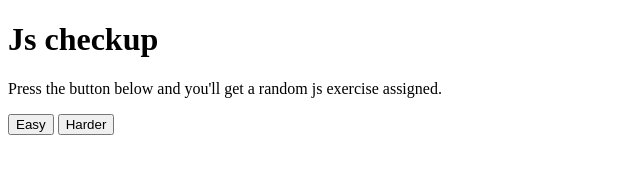
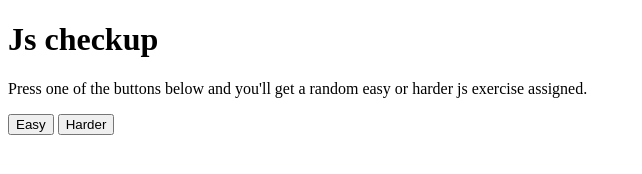
Before and after one commit to Timmeahj/js-checkup, a plain HTML site: page index.html in a window 1280 px wide. Shown: the whole page, without its empty margins (0-642 px from the left). Drawn offline with Linux system fonts and the light colour scheme.

Commit message:
Add files via upload

```diff
--- a/index.html
+++ b/index.html
@@ -6,7 +6,7 @@
 </head>
 <body>
     <h1>Js checkup</h1>
-    <p>Press the button below and you'll get a random js exercise assigned.</p>
+    <p>Press one of the buttons below and you'll get a random easy or harder js exercise assigned.</p>
     <button id="easy">Easy</button>
     <button id="hard">Harder</button>
     <p id="target"></p>
```
